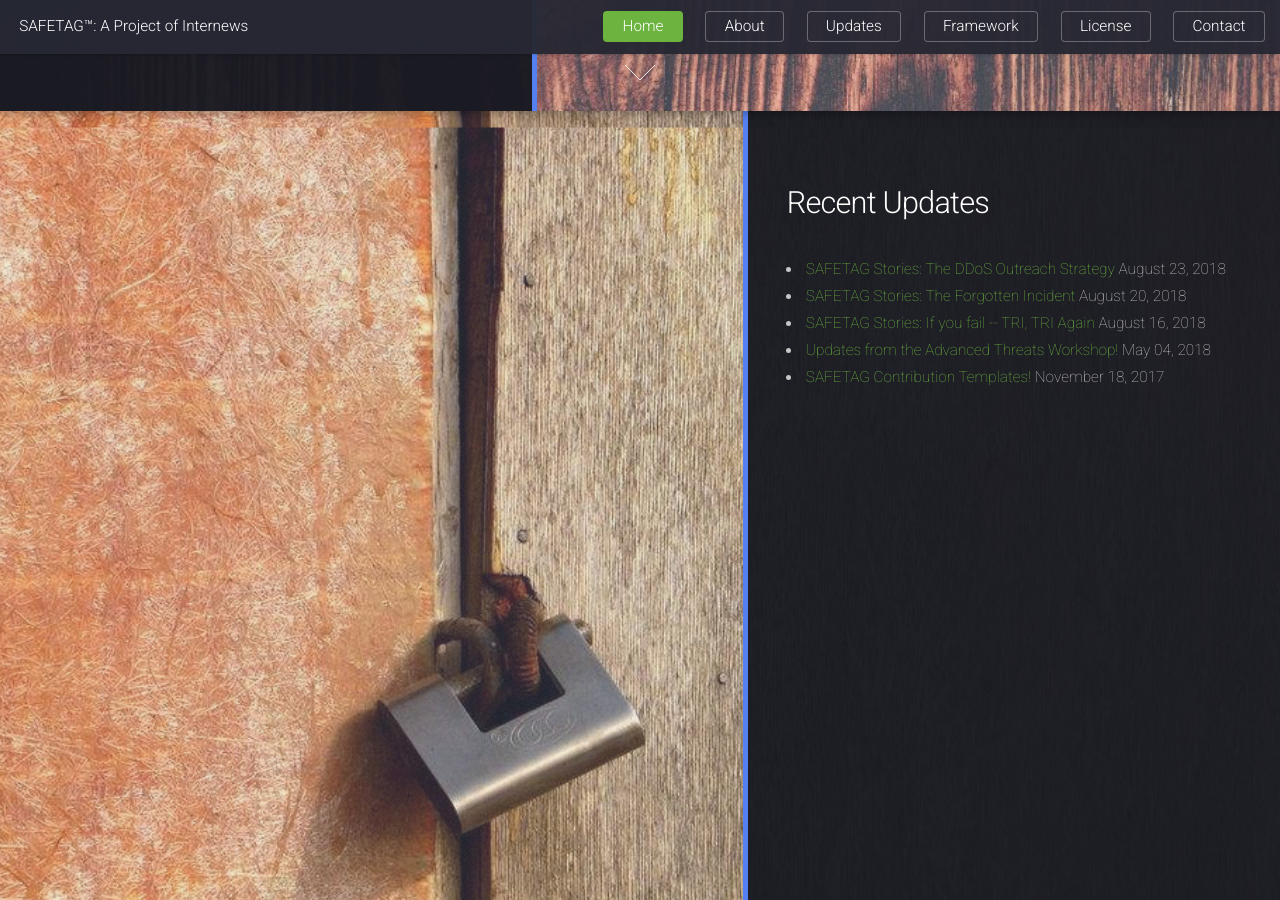
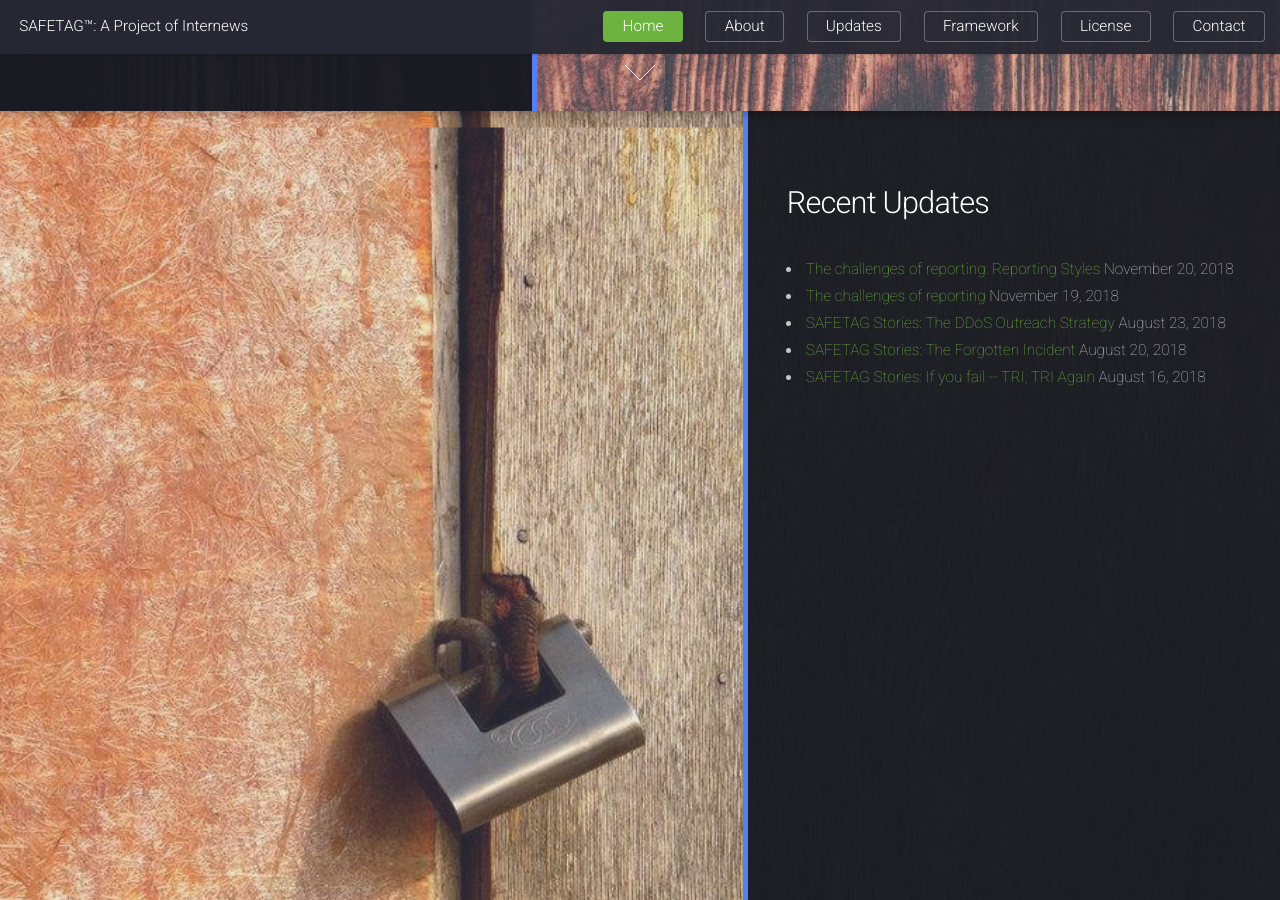
Before and after one commit to SAFETAG/SAFETAG-website, a Jekyll site: the page built from index.html, in a window 1280 px wide and 900 px high, scrolled down 1743 px. Built offline with Jekyll 4.4.1, drawn with Linux system fonts in a browser that asks for light colours; comment, search, counter and statistics services are not loaded.

Commit message:
moved to posts and updated links

```diff
--- a/_drafts/2018-11-18-challenges-of-reporting-2.md
+++ b/_posts/2018-11-20-challenges-of-reporting-2.md
@@ -1,13 +1,13 @@
- ---
+---
 layout: post
 title:  "The challenges of reporting: Reporting Styles"
-date:   2018-11-18 13:12:12
-tags: tags
+date:   2018-11-20 15:12:00
+tags: Reporting
 author: Carlos Guerra, Mario Felaco
 ---
 
 *This article was written by Carlos Guerra with the input and help of
-Mario Felaco; of Con-nexo. See part 1: The Challenges of Reporting*
+Mario Felaco; of [Con-nexo](https://con-nexo.org/). See part 1: [The Challenges of Reporting](https://SAFETAG.org/2018/11/19/challenges-of-reporting.html)*
 
 
 Said this, some of the kind of reports I've seen in my evaluations and
```
Also changed, not shown: _posts/2018-11-19-challenges-of-reporting.md (renamed from _drafts/2018-11-28-challenges-of-reporting.md, +3 -3 lines).
